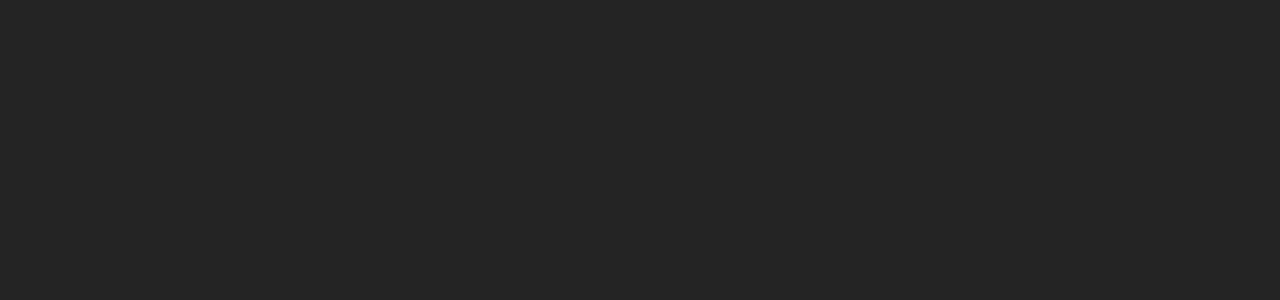
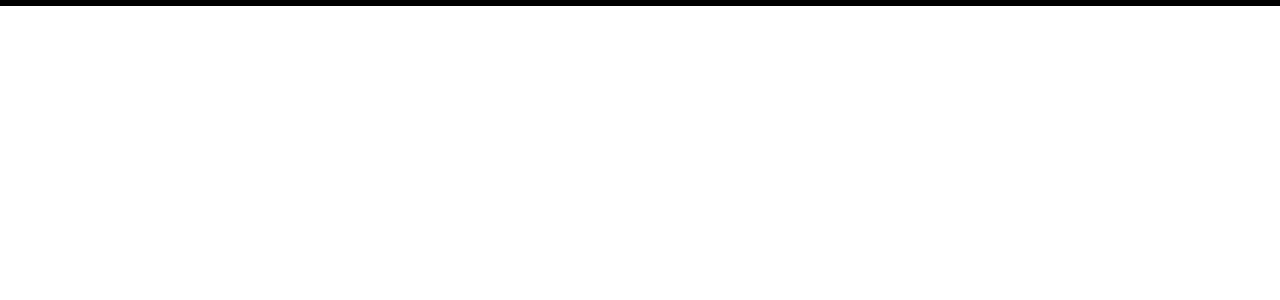
Before and after one commit to Nandiniatri/LinkedinProfileE, a React (Vite) app: page / in a window 1280 px wide. Shown: the top 300 px of the page. Built offline with nearby package versions, Linux system fonts and the light colour scheme.

Commit message:
make a linkedinProfileExporecss

```diff
--- a/src/App.jsx
+++ b/src/App.jsx
@@ -1,10 +1,11 @@
 import './App.css'
+import LinkedinProfileExplore from './linkedinProfileExplore/LinkedinProfileExplore'
 
 function App() {
 
   return (
     <>
-
+      <LinkedinProfileExplore />
     </>
   )
 }
--- a/src/index.css
+++ b/src/index.css
@@ -1,14 +1,5 @@
-:root {
+* {
   font-family: system-ui, Avenir, Helvetica, Arial, sans-serif;
-  line-height: 1.5;
-  font-weight: 400;
-
-  color-scheme: light dark;
-  color: rgba(255, 255, 255, 0.87);
-  background-color: #242424;
-
-  font-synthesis: none;
-  text-rendering: optimizeLegibility;
-  -webkit-font-smoothing: antialiased;
-  -moz-osx-font-smoothing: grayscale;
+  margin: 0;
+  padding: 0;
 }
--- /dev/null
+++ b/src/linkedinProfileExplore/LinkedinProfileExplore.css
@@ -0,0 +1,3 @@
+.the-main-div-linkedinExplore{
+    border: solid;
+}
--- a/src/linkedinProfileExplore/LinkedinProfileExplore.jsx
+++ b/src/linkedinProfileExplore/LinkedinProfileExplore.jsx
@@ -0,0 +1,11 @@
+import './LinkedinProfileExplore.css'
+
+const LinkedinProfileExplore = () => {
+    return (
+        <div className='the-main-div-linkedinExplore'>
+
+        </div>
+    )
+}
+
+export default LinkedinProfileExplore;
```
